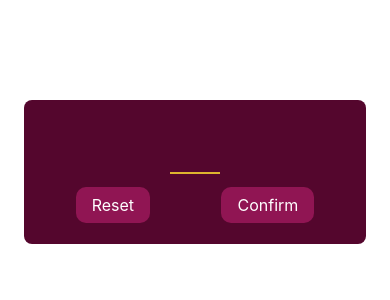
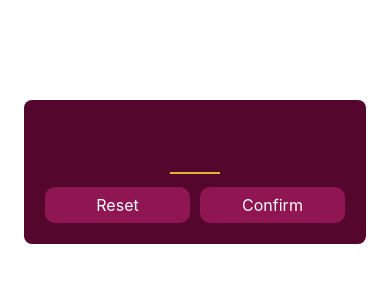
Before and after one commit to fuadslymnv/Guess-My-Number-Game, a React Native app: screen / in a window 390 px wide. Shown: the top 300 px of the page. Built offline with nearby package versions, Linux system fonts and the light colour scheme.

Commit message:
button styling changed

```diff
--- a/screens/StartGameScreen.js
+++ b/screens/StartGameScreen.js
@@ -10,9 +10,13 @@ function StartGameScreen() {
         keyboardType="number-pad"
         autoCorrect={false}
       />
-      <View style={styles.buttonContainer}>
-        <PrimaryButton>Reset</PrimaryButton>
-        <PrimaryButton>Confirm</PrimaryButton>
+      <View style={styles.buttonsContainer}>
+        <View style={styles.buttonContainer}>
+          <PrimaryButton>Reset</PrimaryButton>
+        </View>
+        <View style={styles.buttonContainer}>
+          <PrimaryButton>Confirm</PrimaryButton>
+        </View>
       </View>
     </View>
   );
@@ -27,7 +31,7 @@ const styles = StyleSheet.create({
     marginHorizontal: 24,
     backgroundColor: "#54062d",
     borderRadius: 8,
-    elevation: 7,
+    elevation: 8,
   },
 
   numberInput: {
@@ -40,12 +44,15 @@ const styles = StyleSheet.create({
     marginVertical: 8,
     fontWeight: "bold",
     textAlign: "center",
-    alignSelf:"center"
+    alignSelf: "center",
   },
 
+  buttonsContainer: {
+    display: "flex",
+    flexDirection: "row",
+    justifyContent: "space-around",
+  },
   buttonContainer: {
-    display:"flex",
-    flexDirection:"row",
-    justifyContent:"space-around"
-  }
+    flex: 1,
+  },
 });
```
